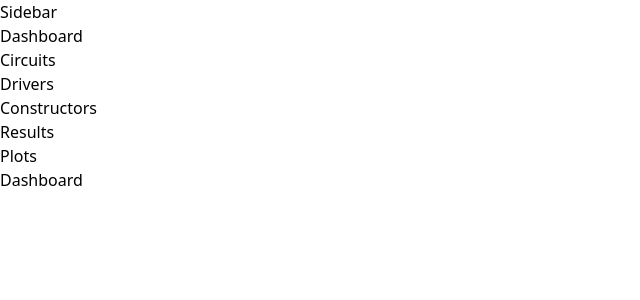
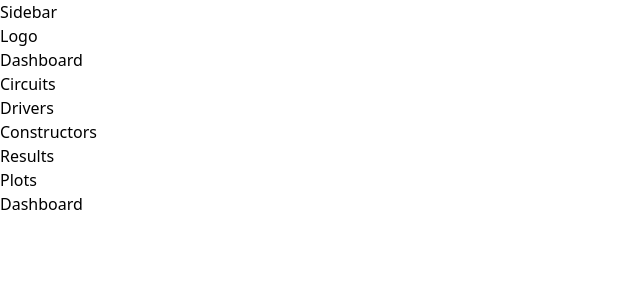
Before and after one commit to verasls/fastest-lap, a React (Vite) app: page /app in a window 1280 px wide. Shown: the top 300 px of the page, without its empty margins (0-640 px from the left). Built offline with nearby package versions, Linux system fonts and the light colour scheme.

Commit message:
Add a Logo component

```diff
--- /dev/null
+++ b/src/ui/Logo.tsx
@@ -0,0 +1,11 @@
+import { Link } from "react-router-dom";
+
+function Logo() {
+  return (
+    <div>
+      <Link to="/">Logo</Link>
+    </div>
+  );
+}
+
+export default Logo;
--- a/src/ui/Sidebar.tsx
+++ b/src/ui/Sidebar.tsx
@@ -1,9 +1,11 @@
+import Logo from "./Logo";
 import MainNav from "./MainNav";
 
 function Sidebar() {
   return (
     <aside>
       <h1>Sidebar</h1>
+      <Logo />
       <MainNav />
     </aside>
   );
```
